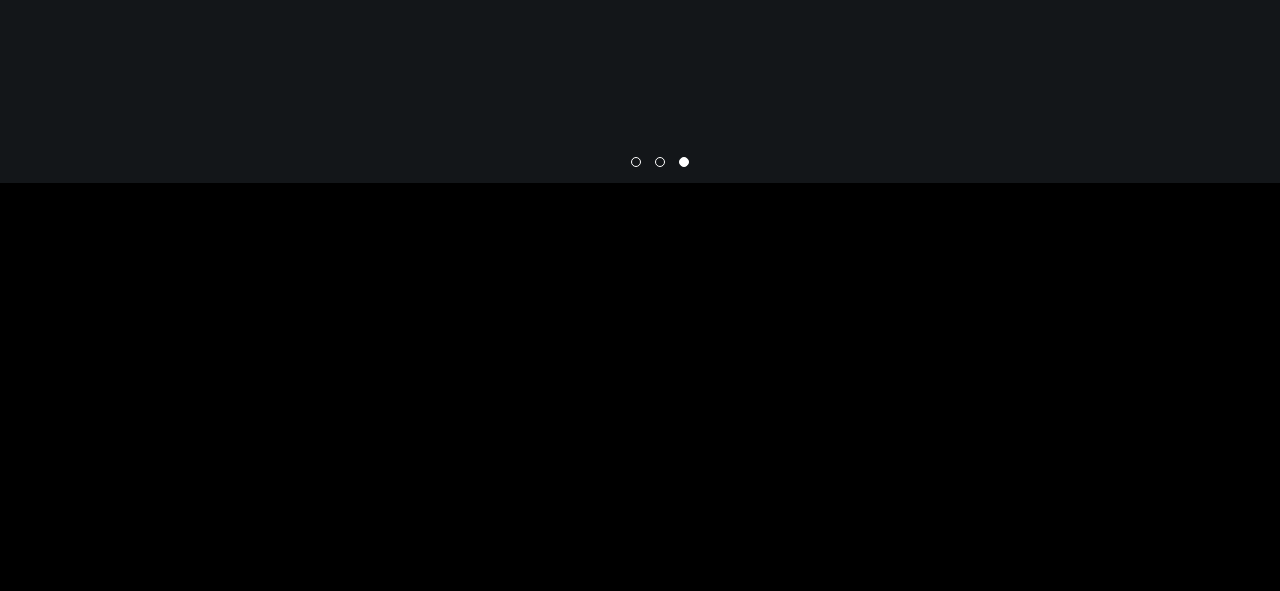
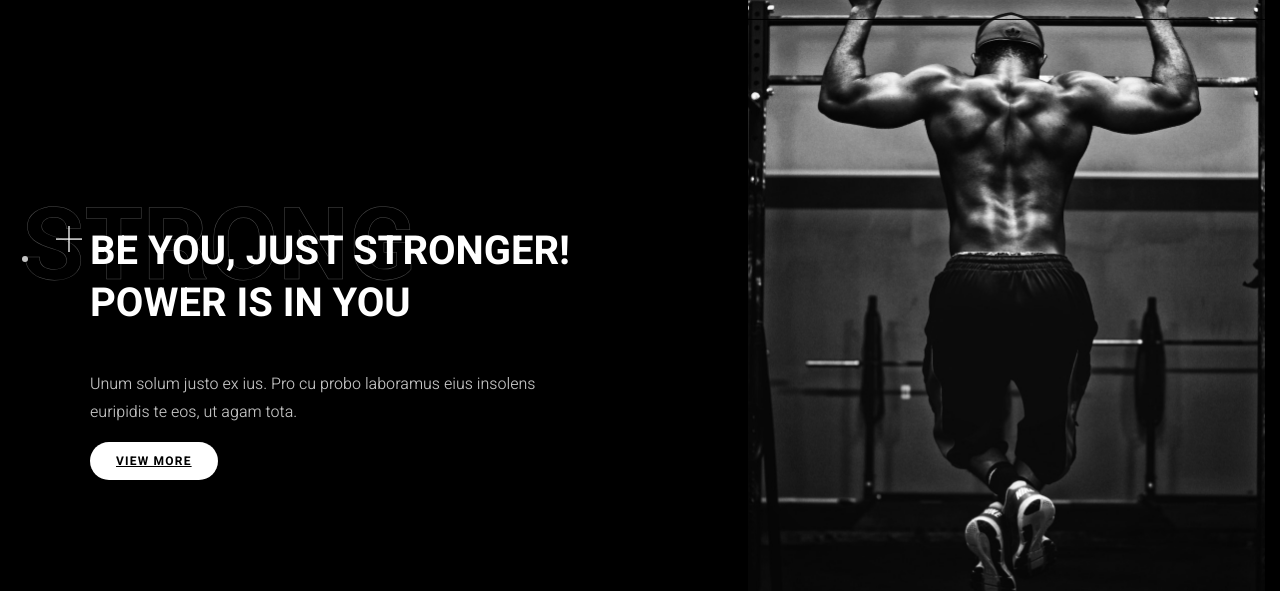
Before and after one commit to ClaymoreXz/gym-site, a plain HTML site: page index.html in a window 1280 px wide. Shown: the part 814-1405 px from the top of the page. Before the commit the page ends 997 px from the top, so only its background shows below. Drawn offline with nearby package versions, Linux system fonts and the light colour scheme.

Commit message:
fixed and add motivation section

```diff
--- a/index.css
+++ b/index.css
@@ -207,12 +207,13 @@ a:hover {
 }
 
 .banner {
-    min-height: calc(100vh - var(--header-height));
+    min-height: calc(95vh - var(--header-height));
     display: flex;
     flex-direction: column;
     color: var(--color-light);
     background-color: var(--color-dark-alternate);
     justify-content: end;
+    padding-bottom: 20px;
 }
 
 .banner-body {
@@ -230,6 +231,7 @@ a:hover {
 .banner-title {
     font-size: min(18.75vw, 360px);
     line-height: 1;
+    margin-bottom: 30px;
 }
 
 .banner-info::before {
@@ -275,6 +277,10 @@ a:hover {
     background-color: var(--color-dark-alternate);
 }
 
+.motivation-item:nth-child(even) .motivation-card {
+    flex-direction: row-reverse;
+}
+
 .motivation-card {
     display: flex;
     justify-content: start;
@@ -282,7 +288,51 @@ a:hover {
     column-gap: clamp(30px, 10.42vw, 200px);
 }
 
+.motivation-card-image-margin {
+    margin-top: -59px;
+    margin-bottom: -64px;
+    margin-left: 25px;
+}
 
+.motivation-card-image {
+    margin-top: -59px;
+}
 
-/* НИХУЯ НЕ РАБОТАЕТ ВАША РАЗВЕРТКА */
-/* МИША ПОМОГИ ПЖПЖПЖПЖПЖ */
+.motivation-card-body {
+    padding-left: 35px;
+}
+
+.title-medium {
+    font-size: 40px;
+    font-weight: 700;
+    line-height: 52px;
+    color: var(--color-light);
+}
+
+.backdrop-title {
+    position: relative;
+    z-index: 2;
+}
+
+.backdrop-title::before {
+    content: "";
+    display: block;
+    position: absolute;
+    right: calc(100% + 8px);
+    width: 26px;
+    aspect-ratio: 1;
+    background: url("./icons/plus.svg");
+}
+
+.backdrop-title::after {
+    content: attr(data-title);
+    font-size: 112px;
+    z-index: -1;
+    left: -69px;
+    position: absolute;
+    top: -5px;
+    font-family: var(--font-family-accent);
+    color: transparent;
+    -webkit-text-stroke: 0.5px var(--color-light-gray);
+    opacity: 40%;
+}
--- a/index.html
+++ b/index.html
@@ -76,13 +76,13 @@
                 </div>
         </section>
         </div>
-        <!-- <section class="motivation">
+        <section class="motivation">
             <h2 class="visually-hidden">Motivation</h2>
             <ul class="movitation-list">
                 <li class="motivation-item">
                     <div class="motivation-card container">
                         <div class="motivation-card-body">
-                            <h3 class="motivation-card-title backdrop-title" data-title="Strong">
+                            <h3 class="motivation-card-title backdrop-title title-medium" data-title="Strong">
                                 Be you, just stronger!<br>
                                 Power is in you
                             </h3>
@@ -93,13 +93,13 @@
                             <a href="/" class="motivation-card-button button transparent">View more</a>
                         </div>
                         <img src="./assets/motivation/1.jpg" alt="a man doing pull-ups on a horizontal bar"
-                            class="motivation-card-body" width="518" height="760">
+                            class="motivation-card-image-margin" width="518" height="760">
                     </div>
                 </li>
                 <li class="motivation-item">
                     <div class="motivation-card container">
                         <div class="motivation-card-body">
-                            <h3 class="motivation-card-title backdrop-title" data-title="Strong">
+                            <h3 class="motivation-card-title backdrop-title title-medium" data-title="Strong">
                                 Today is the best <br>
                                 day to start!
                             </h3>
@@ -109,12 +109,12 @@
                             </div>
                             <a href="/" class="motivation-card-button button transparent">View more</a>
                         </div>
-                        <img src="./assets/motivation/2.jpg" alt="man with a dumbbell" class="motivation-card-body"
+                        <img src="./assets/motivation/2.jpg" alt="man with a dumbbell" class="motivation-card-image"
                             width="518" height="760">
                     </div>
                 </li>
             </ul>
-        </section> -->
+        </section>
     </main>
 </body>
 
--- a/styles/variables.css
+++ b/styles/variables.css
@@ -19,4 +19,6 @@
     --transition-duration: 0.2s;
 
     --header-height: 90px;
+
+
 }
```
Also changed, not shown: icons/plus.svg (added).
